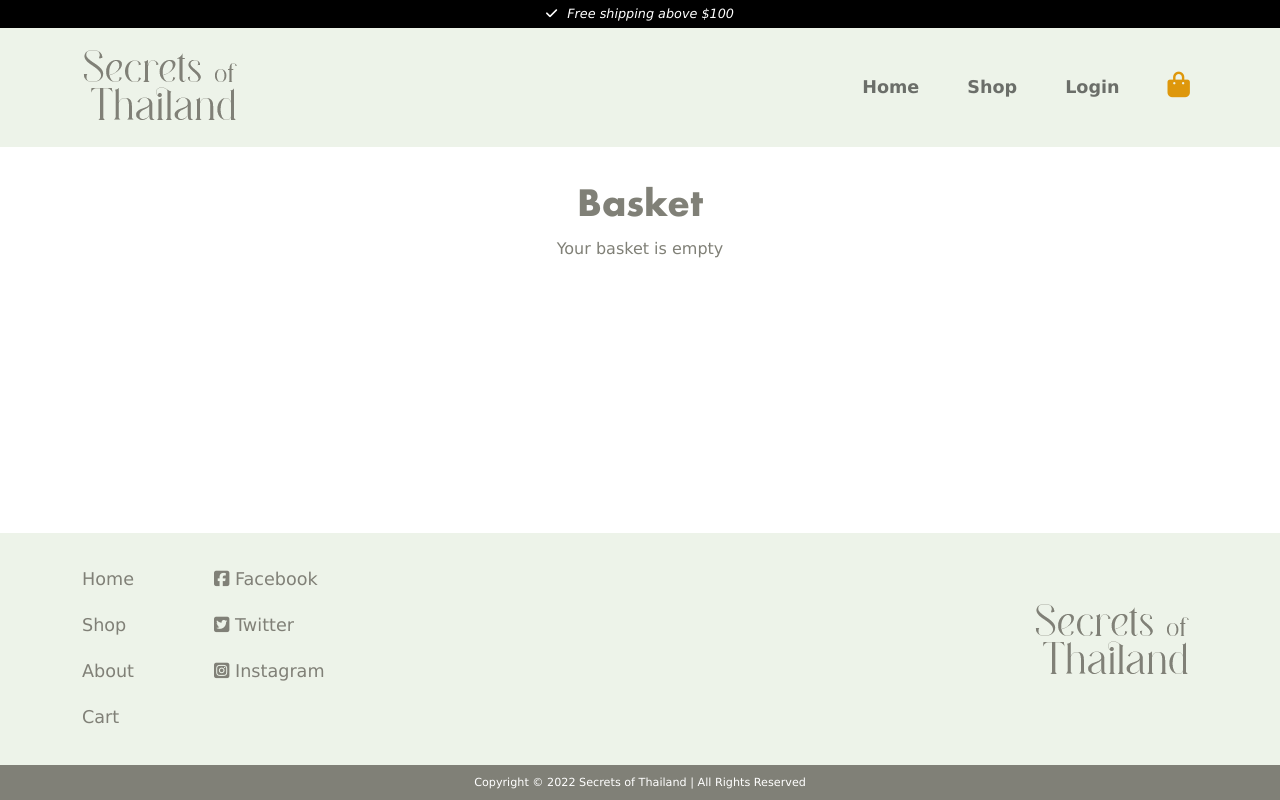
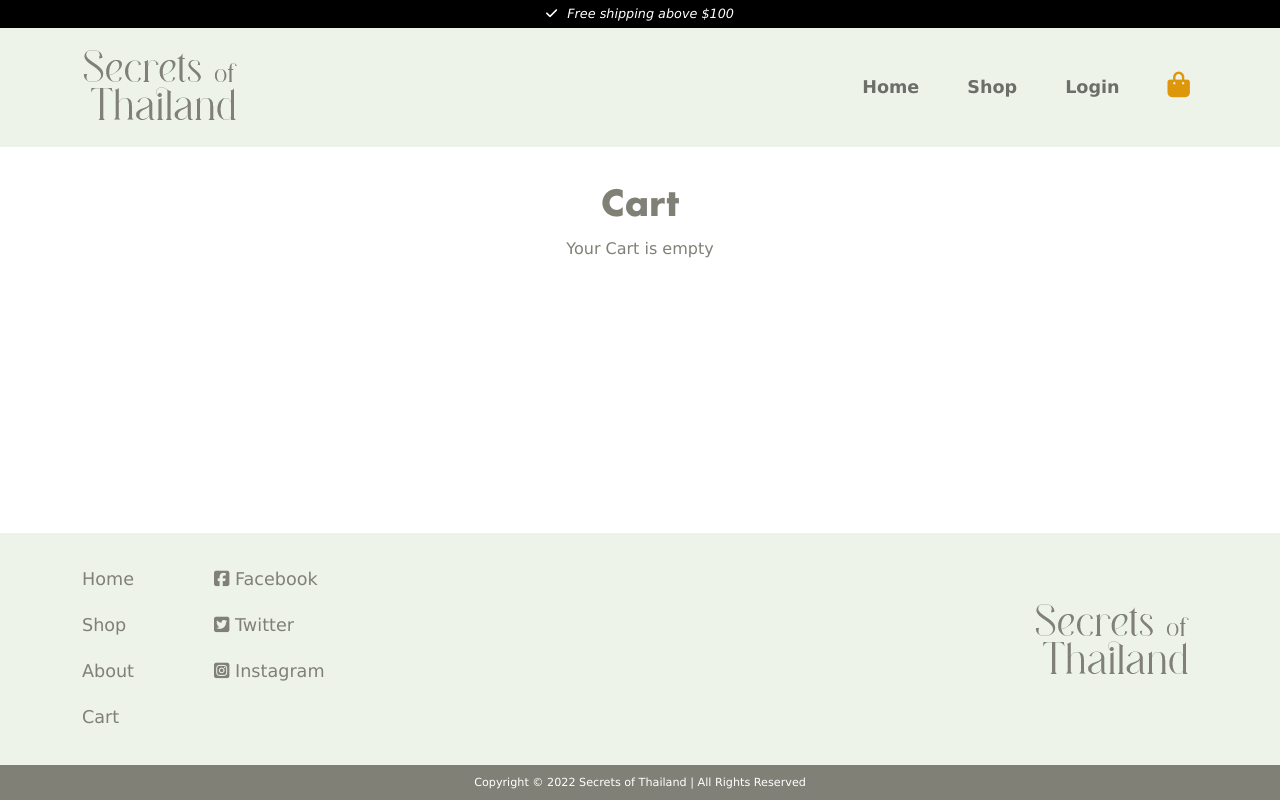
Before and after one commit to glennlarsen/semesterproject2, a plain HTML site: page basket.html in a window 1280 px wide. Drawn offline with nearby package versions, Linux system fonts and the light colour scheme.

Commit message:
cart update

```diff
--- a/basket.html
+++ b/basket.html
@@ -13,7 +13,7 @@
       crossorigin="anonymous"
     ></script>
     <link rel="stylesheet" href="css/style.css" />
-    <title>Secrets of Thailand | Basket</title>
+    <title>Secrets of Thailand | Cart</title>
   </head>
   <body>
     <div class="wrapper">
@@ -24,8 +24,8 @@
 
       <main>
       <div class="container text-center">
-        <h1>Basket</h1>
-        <p>Your basket is empty</p>
+        <h1>Cart</h1>
+        <p>Your Cart is empty</p>
       </div>
     </main>
 
```
